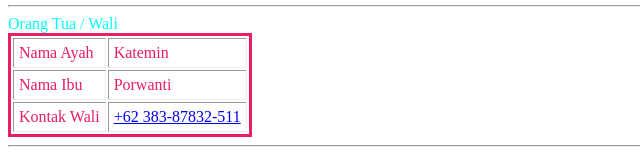
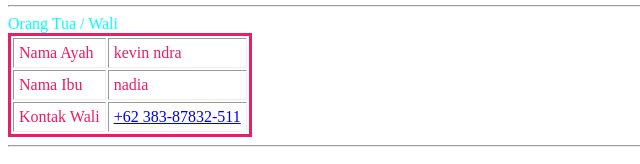
Before and after one commit to calyap585/calyap585-gmail.com, a plain HTML site: page index.html in a window 1280 px wide. Shown: the part 608-772 px from the top of the page, 0-640 px from the left. Drawn offline with Linux system fonts and the light colour scheme.

Commit message:
Update index.html
biodata murit

```diff
--- a/index.html
+++ b/index.html
@@ -85,11 +85,11 @@ border: 3px solid ;">
 <tbody>
 <tr>
 <td>Nama Ayah</td>
-<td>Katemin</td>
+<td>kevin ndra</td>
 </tr>
 <tr>
 <td>Nama Ibu</td>
-<td>Porwanti</td>
+<td>nadia</td>
 </tr>
 <tr>
 <td>Kontak Wali</td>
```
